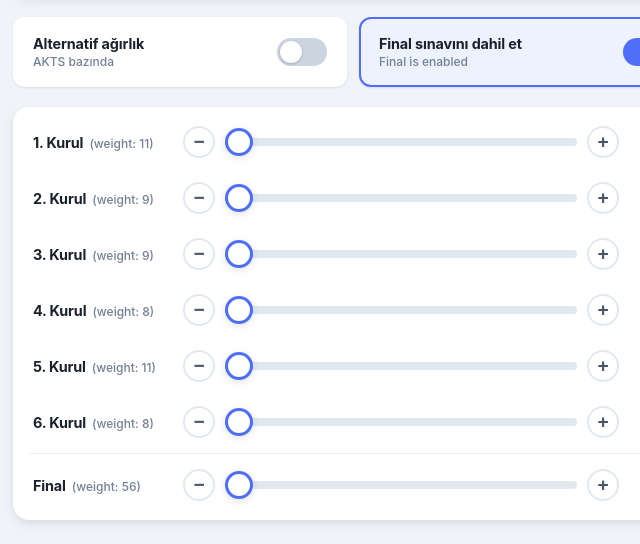
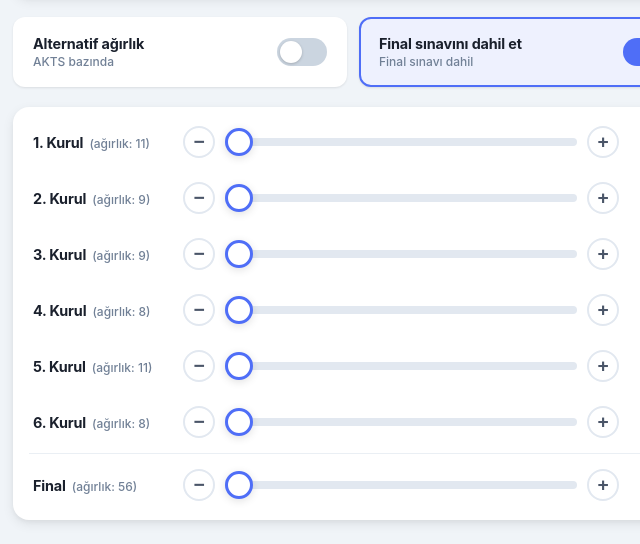
Before and after one commit to rnkbs/rtlmhsp, a plain HTML site: page index.html in a window 1280 px wide. Shown: the part 217-761 px from the top of the page, 287-927 px from the left. Drawn offline with Linux system fonts and the light colour scheme.

Commit message:
Update index.html

```diff
--- a/index.html
+++ b/index.html
@@ -735,7 +735,7 @@
                     nameSpan.textContent = examLabels[i];
                     const weightSpan = document.createElement('span');
                     weightSpan.className = 'exam-weight';
-                    weightSpan.textContent = `(weight: ${weights.exams[i]})`;
+                    weightSpan.textContent = `(ağırlık: ${weights.exams[i]})`;
                     info.appendChild(nameSpan);
                     info.appendChild(weightSpan);
                     weightSpans.push(weightSpan);
@@ -811,7 +811,7 @@
                 const finalWeightSpan = document.createElement('span');
                 finalWeightSpan.className = 'exam-weight';
                 finalWeightSpan.id = 'finalWeightSpan';
-                finalWeightSpan.textContent = `(weight: ${weights.final})`;
+                finalWeightSpan.textContent = `(ağırlık: ${weights.final})`;
                 finalInfo.appendChild(finalNameSpan);
                 finalInfo.appendChild(finalWeightSpan);
 
@@ -930,7 +930,7 @@
 
                 finalToggleSwitch.classList.add('active');
                 finalToggleCard.classList.add('active-toggle');
-                finalToggleLabel.textContent = 'Final is enabled';
+                finalToggleLabel.textContent = 'Final sınavı dahil';
                 finalToggleCard.setAttribute('aria-pressed', 'true');
             }
 
```
